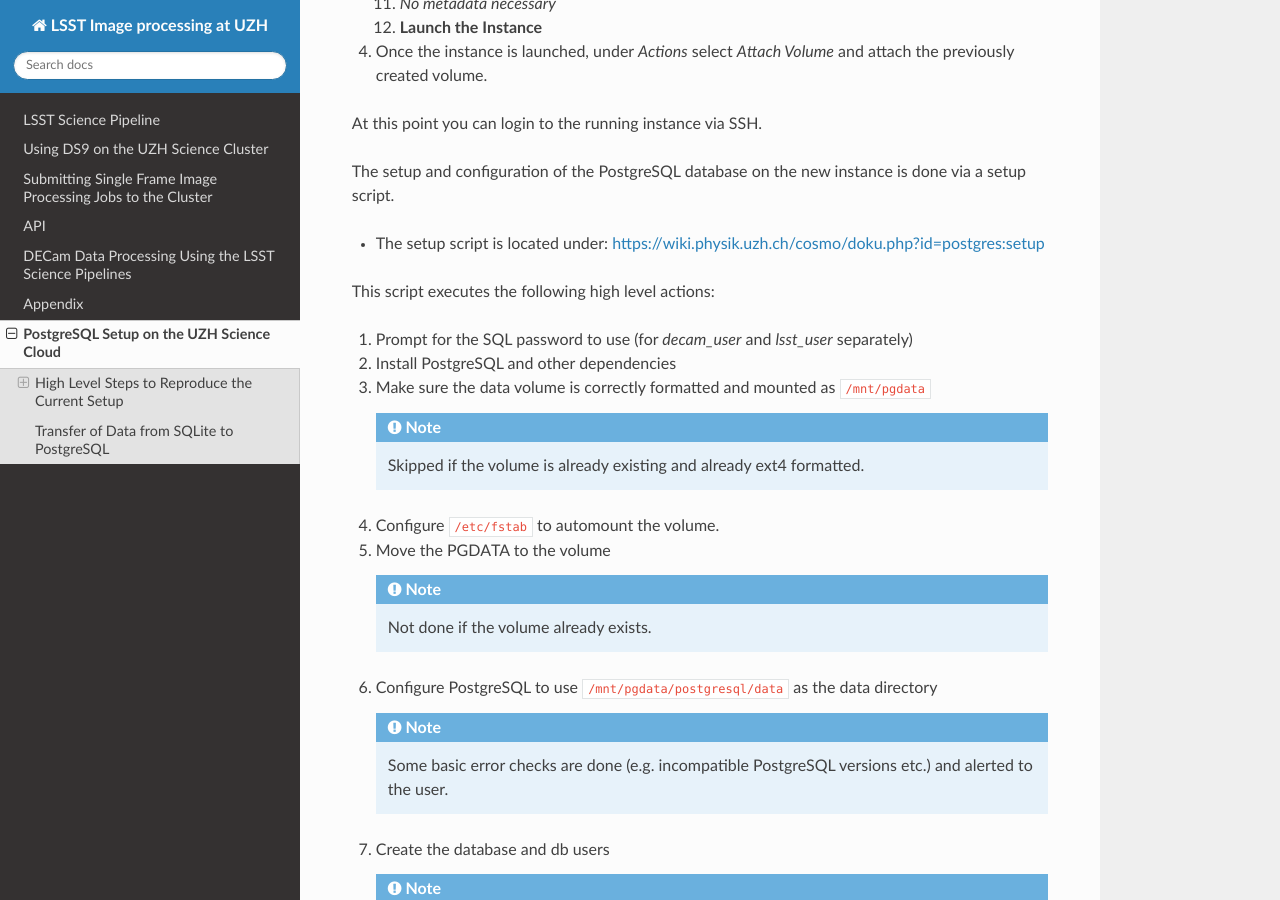
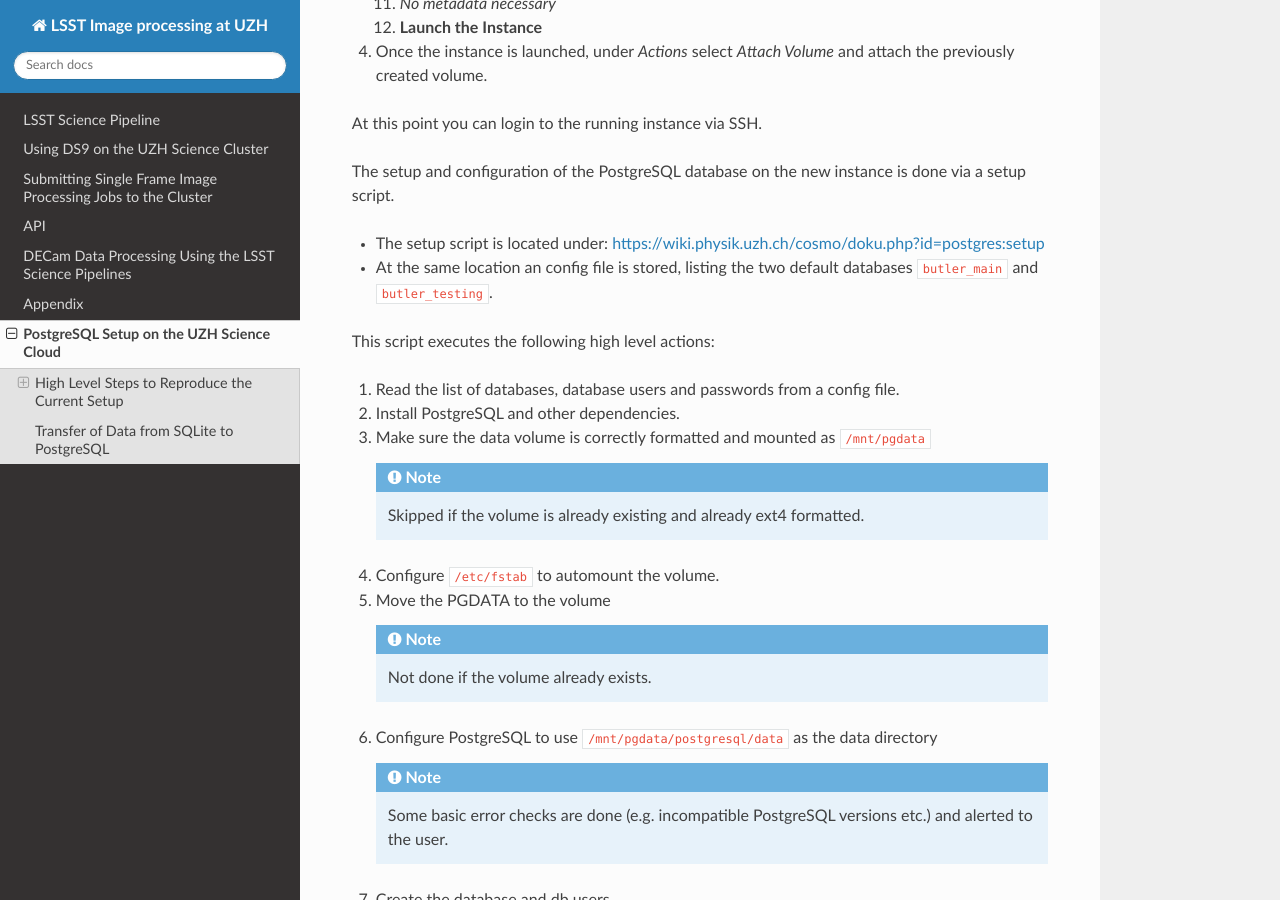
Before and after one commit to davsan06/lsst-alerts-at-uzh, a Sphinx documentation site: the page built from docs/source/postgres.rst, in a window 1280 px wide and 900 px high, scrolled down 872 px. Built offline with Sphinx 7.4.7 and the Read the Docs theme 3.1.0, drawn with Linux system fonts in a browser that asks for light colours.

Commit message:
Changes the postgres docu to reflect new databases
- Now we only have one testing and one main database

```diff
--- a/docs/source/ingest.rst
+++ b/docs/source/ingest.rst
@@ -148,8 +148,8 @@ Use Butler with a PostgreSQL Database
 
 We have a PostgreSQL database running on the Science Cloud at UZH, with two databases
 
-- ``decam_butler``: For DEcam processing
-- ``lsst_butler``: For LSST processing
+- ``butler_main``: For final data products / production registry
+- ``butler_testing``: Secondary database which can be used as a testing target without disturbing the main registry.
 
 To setup copy the contents from https://wiki.physik.uzh.ch/cosmo/doku.php?id=science:alerts:cloud:postgres into ``~/.pgpass`` on the machine you want to connect to PostgreSQL from (either your own machine or your Science-Cluster account home director).
 
--- a/docs/source/postgres.rst
+++ b/docs/source/postgres.rst
@@ -52,11 +52,13 @@ The setup and configuration of the PostgreSQL database on the new instance is do
 
 - The setup script is located under: https://wiki.physik.uzh.ch/cosmo/doku.php?id=postgres:setup
 
+- At the same location an config file is stored, listing the two default databases ``butler_main`` and ``butler_testing``.
+
 
 This script executes the following high level actions:
 
-#. Prompt for the SQL password to use (for *decam_user* and *lsst_user* separately)
-#. Install PostgreSQL and other dependencies
+#. Read the list of databases, database users and passwords from a config file.
+#. Install PostgreSQL and other dependencies.
 
 #. Make sure the data volume is correctly formatted and mounted as ``/mnt/pgdata``
 
```
